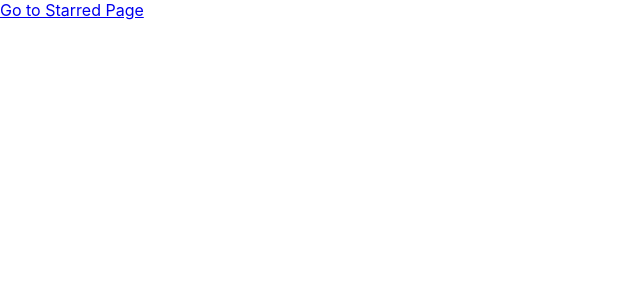
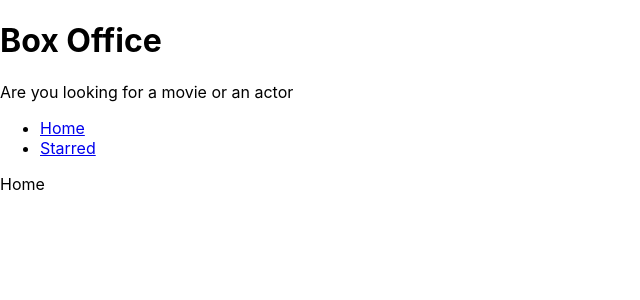
Before and after one commit to swasthikka/boxOfficeApp, a React (Create React App) app: page / in a window 1280 px wide. Shown: the top 300 px of the page, without its empty margins (0-640 px from the left). Built offline with nearby package versions, Linux system fonts and the light colour scheme.

Commit message:
added navigation and title

```diff
--- a/src/App.jsx
+++ b/src/App.jsx
@@ -1,12 +1,16 @@
 import { BrowserRouter, Routes, Route } from 'react-router-dom';
 import Home from './pages/Home';
 import Starred from './pages/Starred';
+import MainLayout from './Components/MainLayout';
+
 function App() {
   return (
     <BrowserRouter>
       <Routes>
-        <Route path="/" element={<Home />} />
-        <Route path="/starred" element={<Starred />} />
+        <Route element={<MainLayout />}>
+          <Route path="/" element={<Home />} />
+          <Route path="/starred" element={<Starred />} />
+        </Route>
         <Route path="*" element={<div>Not found</div>} />
 
         {/* <Route index element={<Home />} />
--- /dev/null
+++ b/src/Components/AppTitle.jsx
@@ -0,0 +1,13 @@
+export default function AppTitle(props) {
+  const {
+    title = 'Box Office',
+    subtitle = 'Are you looking for a movie or an actor',
+  } = props;
+
+  return (
+    <div>
+      <h1>{title}</h1>
+      <p>{subtitle}</p>
+    </div>
+  );
+}
--- /dev/null
+++ b/src/Components/MainLayout.jsx
@@ -0,0 +1,13 @@
+import { Outlet } from 'react-router-dom';
+import Navs from './Navs';
+import AppTitle from './AppTitle';
+const MainLayout = () => {
+  return (
+    <div>
+      <AppTitle />
+      <Navs />
+      <Outlet />
+    </div>
+  );
+};
+export default MainLayout;
--- /dev/null
+++ b/src/Components/Navs.jsx
@@ -0,0 +1,27 @@
+import { Link } from 'react-router-dom';
+
+const LINKS = [
+  {
+    text: 'Home',
+    to: '/',
+  },
+  {
+    text: 'Starred',
+    to: '/Starred',
+  },
+];
+
+const Navs = () => {
+  return (
+    <div>
+      <ul>
+        {LINKS.map(item => (
+          <li key={item.to}>
+            <Link to={item.to}>{item.text}</Link>
+          </li>
+        ))}
+      </ul>
+    </div>
+  );
+};
+export default Navs;
--- a/src/pages/Home.jsx
+++ b/src/pages/Home.jsx
@@ -1,10 +1,6 @@
 import { Link } from 'react-router-dom';
 
 const Home = () => {
-  return (
-    <div>
-      <Link to="/Starred">Go to Starred Page</Link>
-    </div>
-  );
+  return <div>Home</div>;
 };
 export default Home;
```
